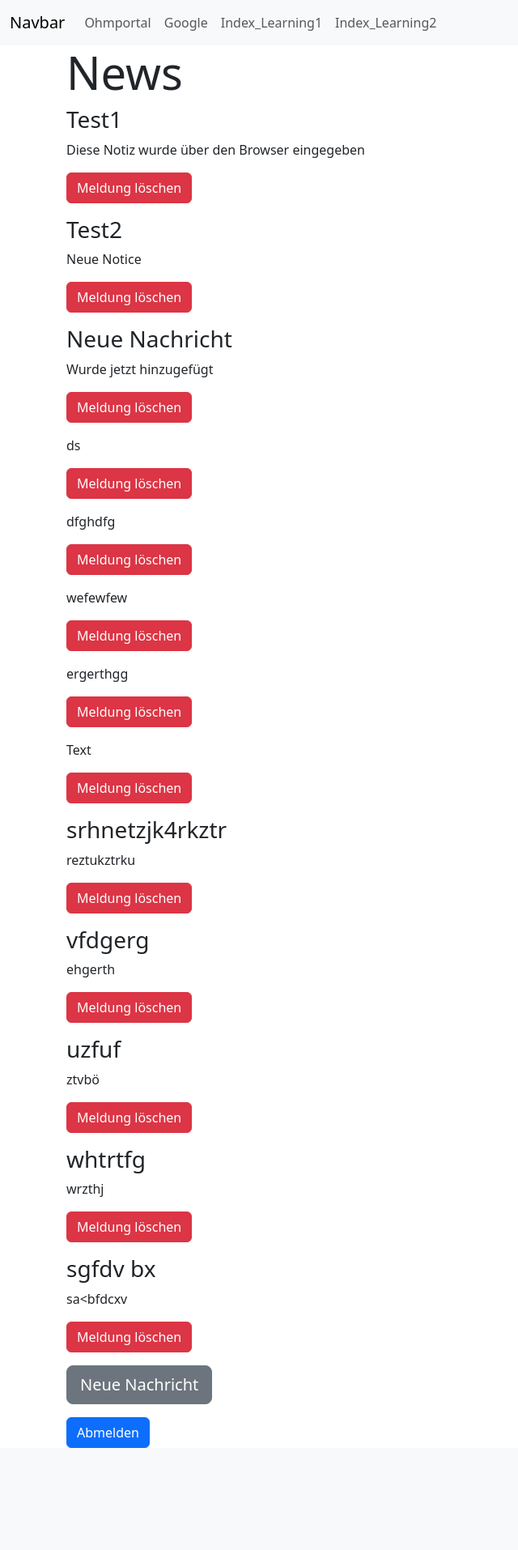
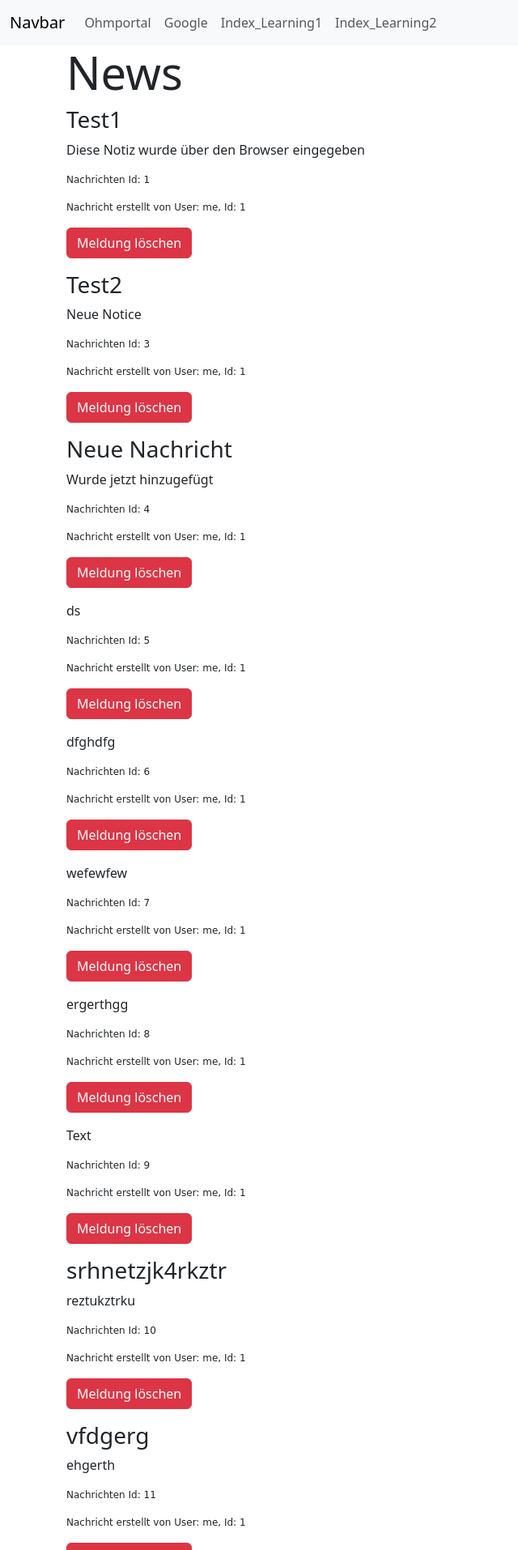
Before and after one commit to Js-Sman/PyWebDev_Django, a Django app: template templates/demo/index.html in a window 1280 px wide. Shown: the top 1914 px of the page at 81% size, without its empty margins (0-640 px from the left). Before the commit the page ends 1788 px from the top, so only its background shows below. Run offline with Django 4.2, Linux system fonts and the light colour scheme; the template is opened without the code that fills it: values that come from a table or form of the project are taken from there, others are empty; a user stored in the database is signed in; data comes from the database, SQL or seed files in the repository.

Commit message:
User id auf notice ide gezogen, neue user angelegt mit User1 User1Passwort

```diff
--- a/PyWebDev_DemoApplikation/views.py
+++ b/PyWebDev_DemoApplikation/views.py
@@ -72,7 +72,7 @@ def new_notice(request):
     if request.method == 'POST':
         form = NoticeForm(request.POST)
 
-        logger.info(f"Request in new notice: {request.method=} {request.path=} {form.is_valid()=}")
+        # logger.info(f"Request in new notice: {request.method=} {request.path=} {form.is_valid()=}")
 
         if form.is_valid():
             notice = Notice()
@@ -81,6 +81,8 @@ def new_notice(request):
             notice.notice_text = form.cleaned_data['notice_text']
             notice.pub_start = form.cleaned_data['pub_start']
             notice.pub_end = form.cleaned_data['pub_end']
+
+            notice.id = request.user.id
 
             notice.save()
 
--- a/templates/demo/index.html
+++ b/templates/demo/index.html
@@ -19,9 +19,11 @@
 
         <h3>{{ notice.notice_title }}</h3>
         <p>{{ notice.notice_text }}</p>
+        <p style=" font-size: 12px; font-family: cursive">Nachrichten Id: {{ notice.id }}</p>
+        <p style=" font-size: 12px; font-family: cursive">Nachricht erstellt von User: {{user}}, Id: {{user.id}}</p>
 
         <!-- das User Object wirdimmer von Django an die Views weitergegeben, ohne dass es angegeben werden muss-->
-        {% if user.is_staff %}
+        {% if user.is_staff or user.id == notice.id %}
             <p>
             <!-- hier wir für jeden "Medlung Löschen" button eine href generiert, welche die angegebene URL zusammenbaut-->
                 <a href="{% url 'delete' delete_id=notice.id %}"
```
